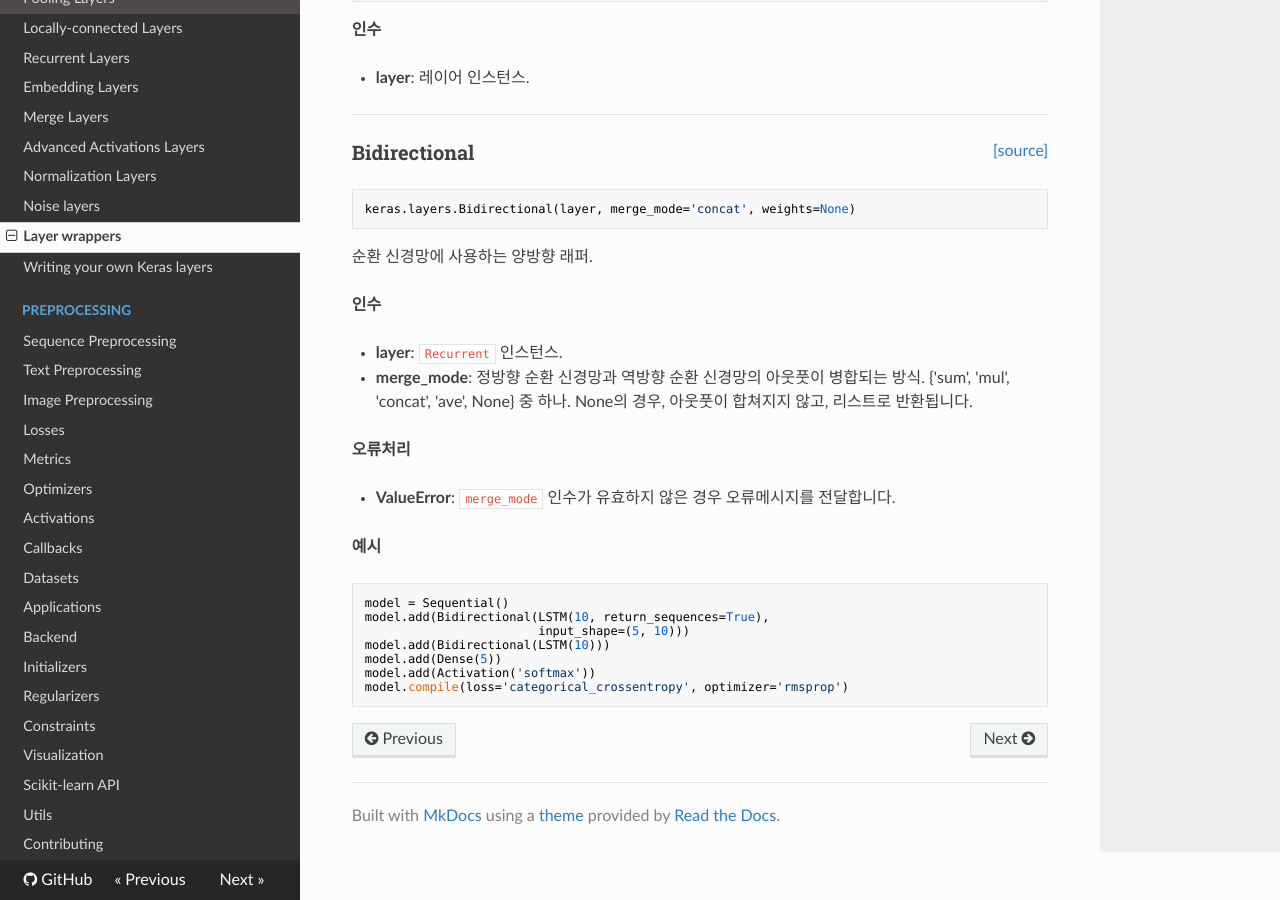
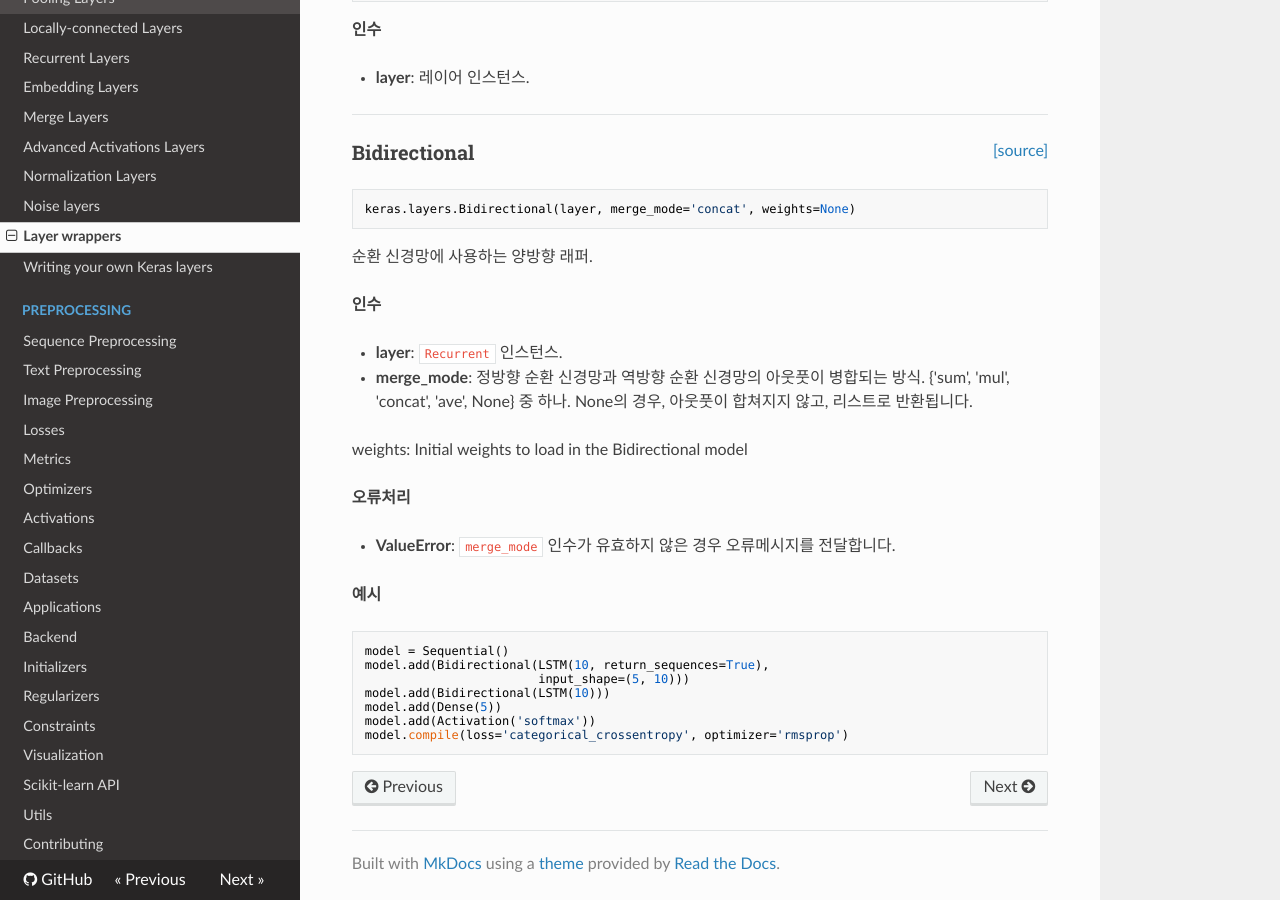
Before and after one commit to keras-team/keras-docs-ko, an MkDocs documentation site: the page built from sources/layers/wrappers.md, in a window 1280 px wide and 900 px high, scrolled down 931 px. Built offline with MkDocs 1.6.1, drawn with Linux system fonts in a browser that asks for light colours; nearby versions of some CDN libraries.

Commit message:
Update wrappers.md
#98
In Bidirectional, add arguments 'weights'

```diff
--- a/sources/layers/wrappers.md
+++ b/sources/layers/wrappers.md
@@ -69,6 +69,8 @@ __인수__
     None의 경우, 아웃풋이 합쳐지지 않고,
     리스트로 반환됩니다.
 
+weights: Initial weights to load in the Bidirectional model
+
 __오류처리__
 
 - __ValueError__: `merge_mode` 인수가 유효하지 않은 경우 오류메시지를 전달합니다.
```
